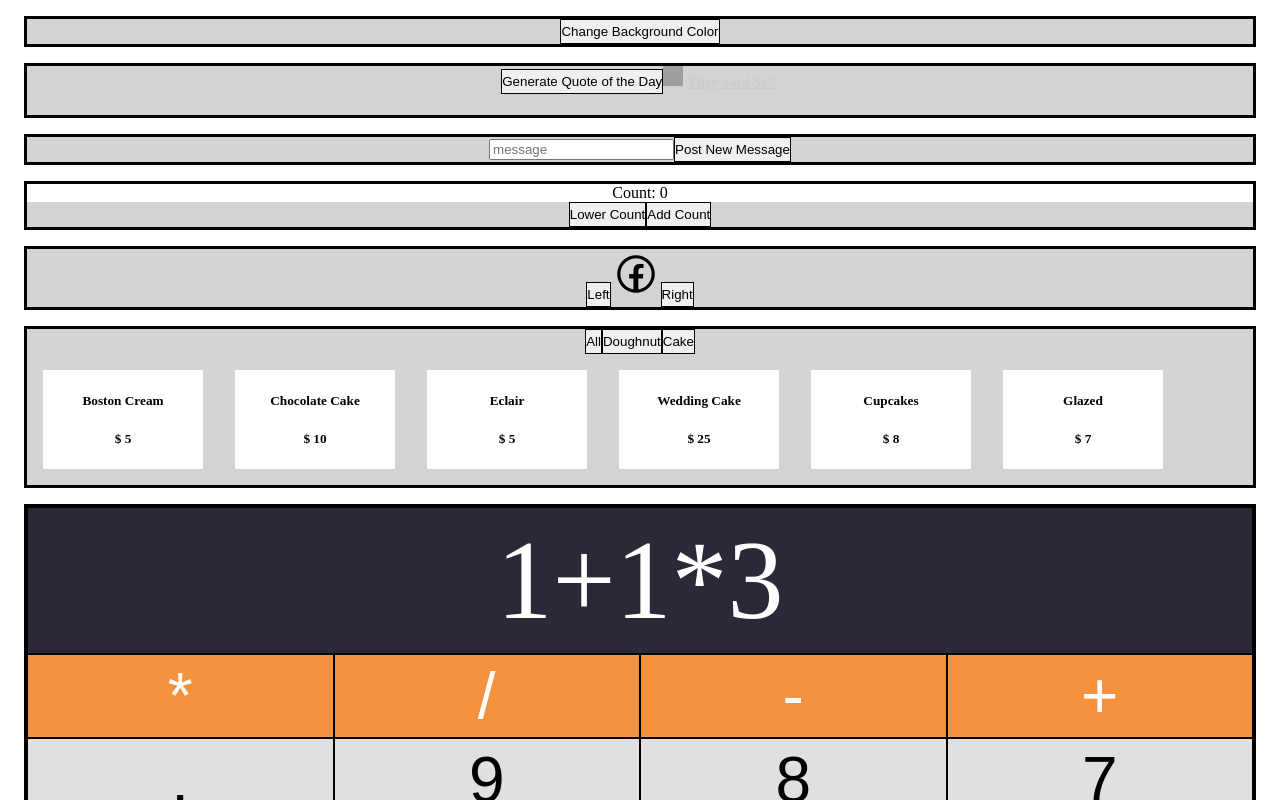
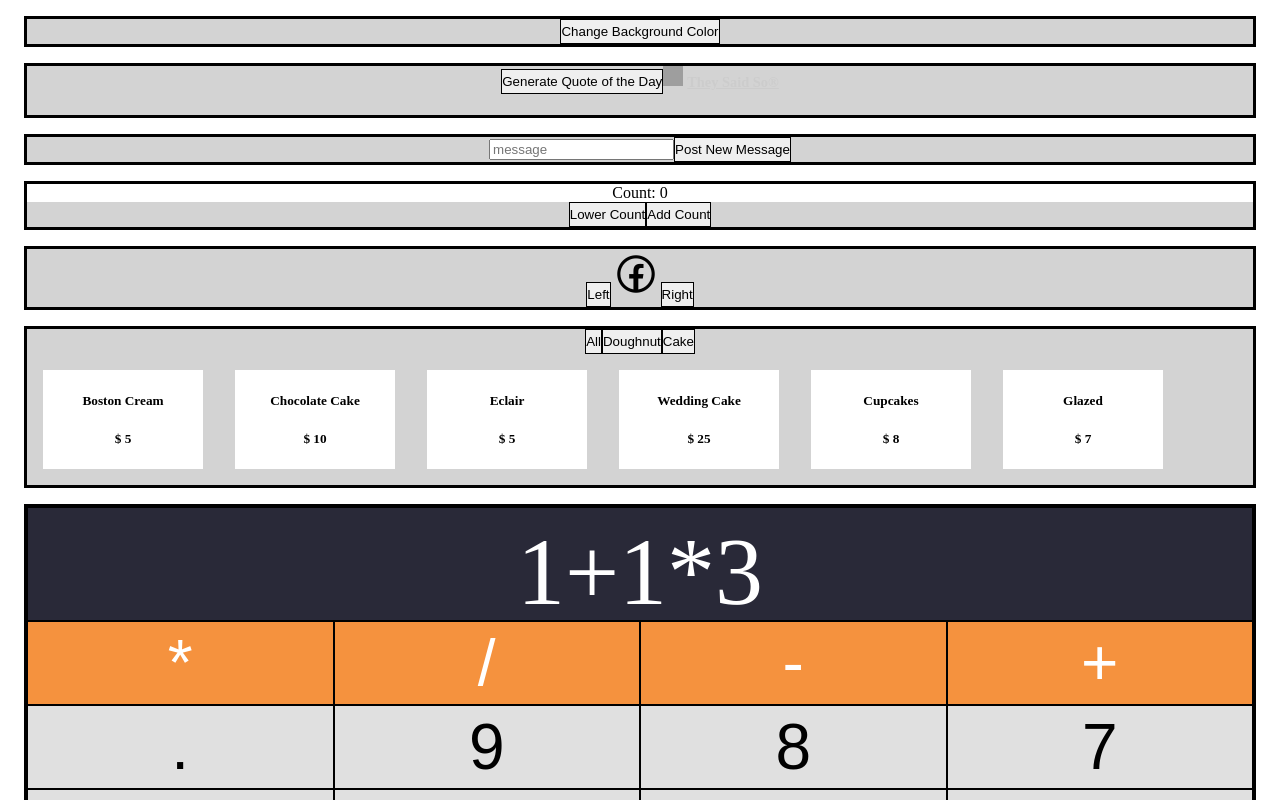
Before and after one commit to zjschulz/onehundred, a React (Create React App) app in the folder onehundred-frontend/: page / in a window 1280 px wide. Shown: the top 800 px of the page. Built offline with nearby package versions, Linux system fonts and the light colour scheme; grey boxes are pictures that could not be loaded.

Commit message:
fix style issue with screen

```diff
--- a/onehundred-frontend/src/style/calculator.css
+++ b/onehundred-frontend/src/style/calculator.css
@@ -3,8 +3,9 @@
    }
    .screen{
     flex: 95%;
-    font-size: 7rem;
+    font-size: 6rem;
     padding: 0.5rem;
+    height: 6rem;
     background: rgb(41,41,56);
     color: white;
     border: 1px solid black;
```
